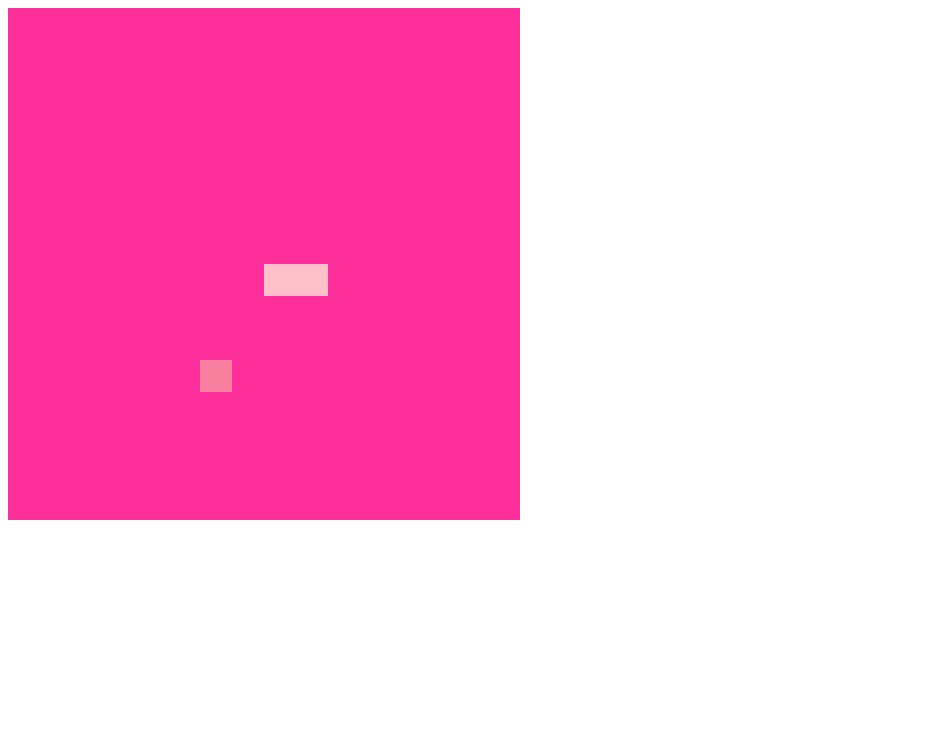
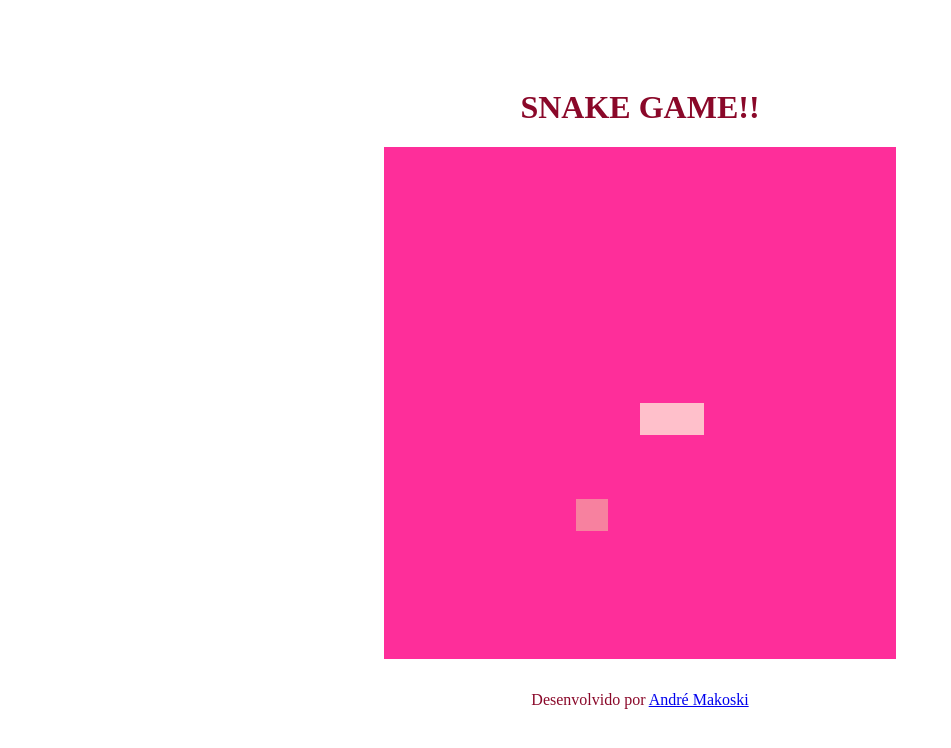
Before and after one commit to andremakoski12/desafio-cobrinha, a plain HTML site: page index.html in a window 1280 px wide. Shown: the whole page, without its empty margins (0-951 px from the left). Drawn offline with Linux system fonts and the light colour scheme.

Commit message:
jogo finalizado

```diff
--- a/index.html
+++ b/index.html
@@ -7,8 +7,12 @@
     <link rel="stylesheet" href="style.css">
     <script defer src="script.js"></script>
     <title>Snake Game</title>
+    <link rel="shortcut icon" href="img/snake.ico" >
 </head>
 <body>
+    <h1>SNAKE GAME!!</h1>
     <canvas id="snake" width="512" height="512"></canvas>
 </body>
+<p></p>
+<footer>Desenvolvido por <a href=https://www.instagram.com/andremakoski>André Makoski</a></footer>
 </html>
--- a/script.js
+++ b/script.js
@@ -39,10 +39,18 @@ function update (event){
 }
 
 function iniciarJogo(){
+
     if(snake[0].x > 15 * box && direction == "right") snake[0].x = 0;
     if(snake[0].x < 0 && direction == "left") snake[0].x = 16 * box;
     if(snake[0].y > 15 * box && direction == "down") snake[0].y = 0;
     if(snake[0].y < 0 && direction == "up") snake[0].y = 16 * box;
+
+    for(i = 1; i < snake.length; i++){
+        if(snake[0].x == snake[i].x && snake[0].y == snake[i].y){
+            clearInterval(jogo);
+            alert('Game Over :(, aperte F5');
+        }
+    }
 
     criarBG();
     criarCobrinha();
--- a/style.css
+++ b/style.css
@@ -1,3 +1,9 @@
 body{
     height: 95vh;
+    width: 95;
+    display: flex;
+    justify-content: center;
+    align-items: center;
+    flex-direction: column;
+    color: #8A0829
 }
```
Also changed, not shown: img/snake.ico (added).
